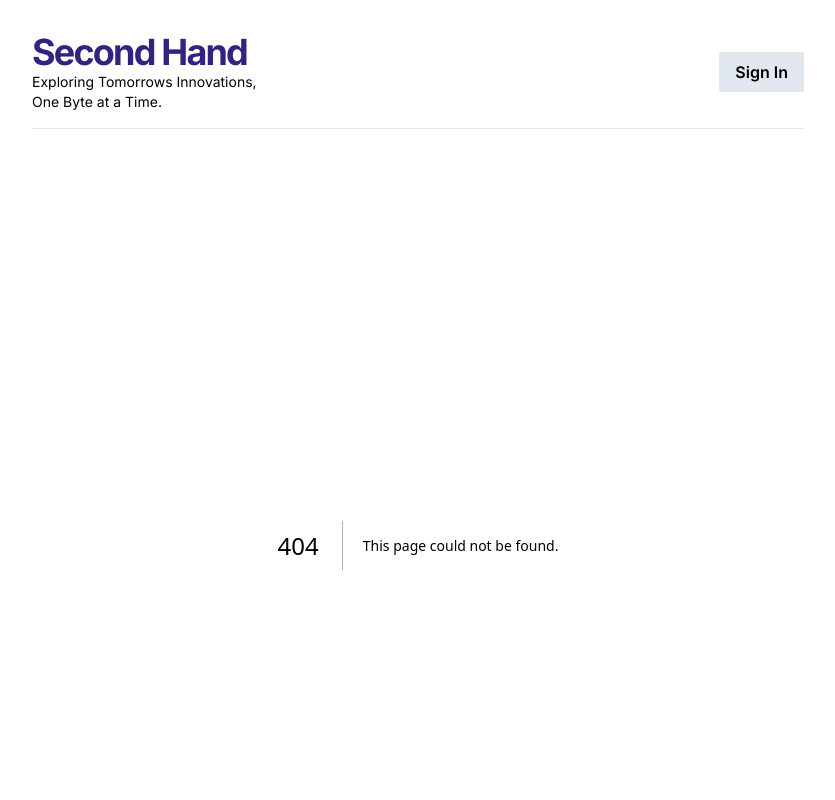
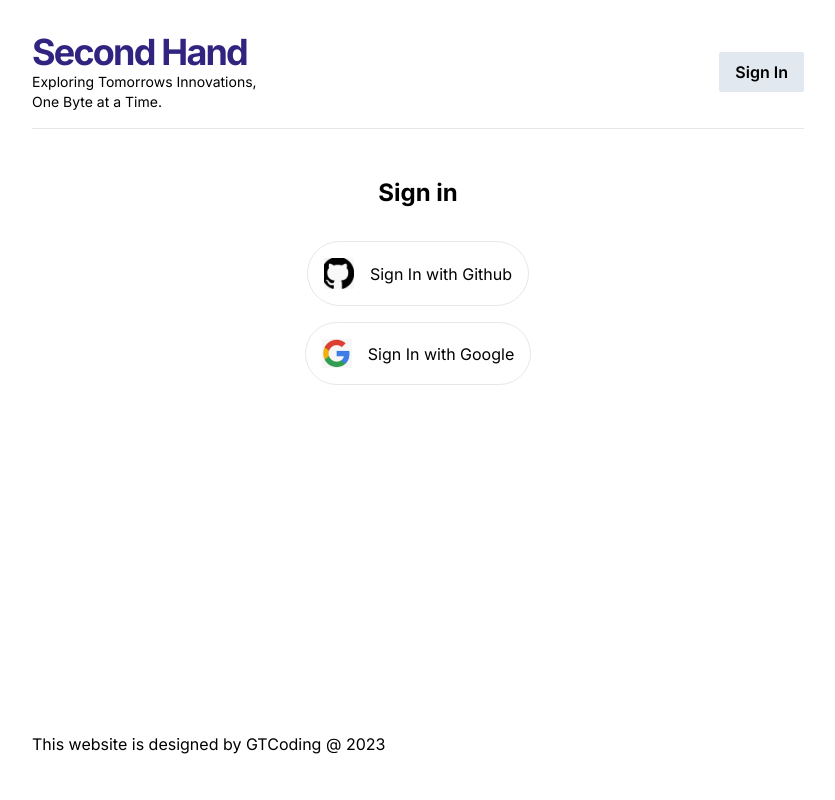
Before and after one commit to yashar6846/second-hand, a Next.js app: page /sign-in in a window 1280 px wide. Before the commit this address had no page. Shown: the top 800 px of the page, without its empty margins (222-1057 px from the left). Built offline with nearby package versions, Linux system fonts and the light colour scheme.

Commit message:
design form  the  sign in

```diff
--- a/app/globals.css
+++ b/app/globals.css
@@ -5,3 +5,7 @@
 .btn{
   @apply bg-slate-200 px-4 py-2 rounded-sm font-semibold hover:scale-105 transition;
 }
+
+h1 {
+  @apply text-2xl font-bold
+}
--- /dev/null
+++ b/app/sign-in/page.tsx
@@ -0,0 +1,12 @@
+import { SigninBtns } from "@/components/SigninBtns"
+
+
+const SignIn = () => {
+  return (
+    <div className="">
+      <SigninBtns />
+    </div>
+  )
+}
+
+export default SignIn
--- /dev/null
+++ b/components/SigninBtns.tsx
@@ -0,0 +1,32 @@
+import Image from 'next/image'
+
+export const SigninBtns = () => {
+  return (
+    <>
+    <h1 className='text-center mt-8'>Sign in</h1>
+    <div className='mt-4 p-4 flex flex-col items-center justify-center gap-4'>
+        <button className='flex items-center border p-4 rounded-full gap-4 hover:bg-slate-100/25 transition'>
+            <span>
+                <Image src={"/github-logo.png"}
+                width={30}
+                height={30}
+                alt='GitHub Logo'
+                 />
+            </span>
+            Sign In with Github
+        </button>
+
+        <button className='flex items-center border p-4 rounded-full gap-4 hover:bg-slate-100/25 transition'>
+            <span>
+                <Image src={"/google.logo.png"}
+                width={30}
+                height={30}
+                alt='GitHub Logo'
+                 />
+            </span>
+            Sign In with Google
+        </button>
+    </div>
+    </>
+  )
+}
```
Also changed, not shown: public/github-logo.png (added), public/google.logo.png (added).
